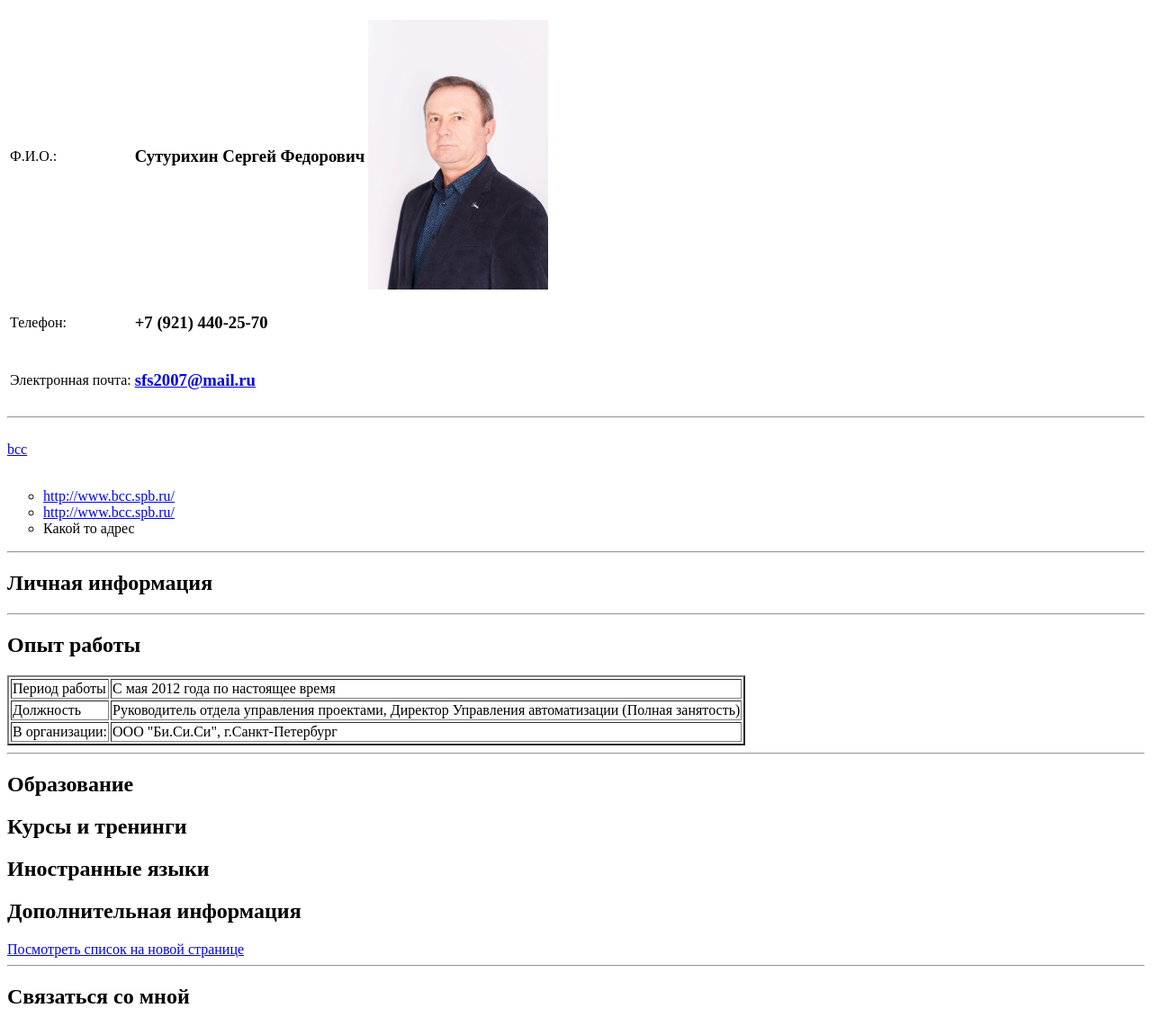
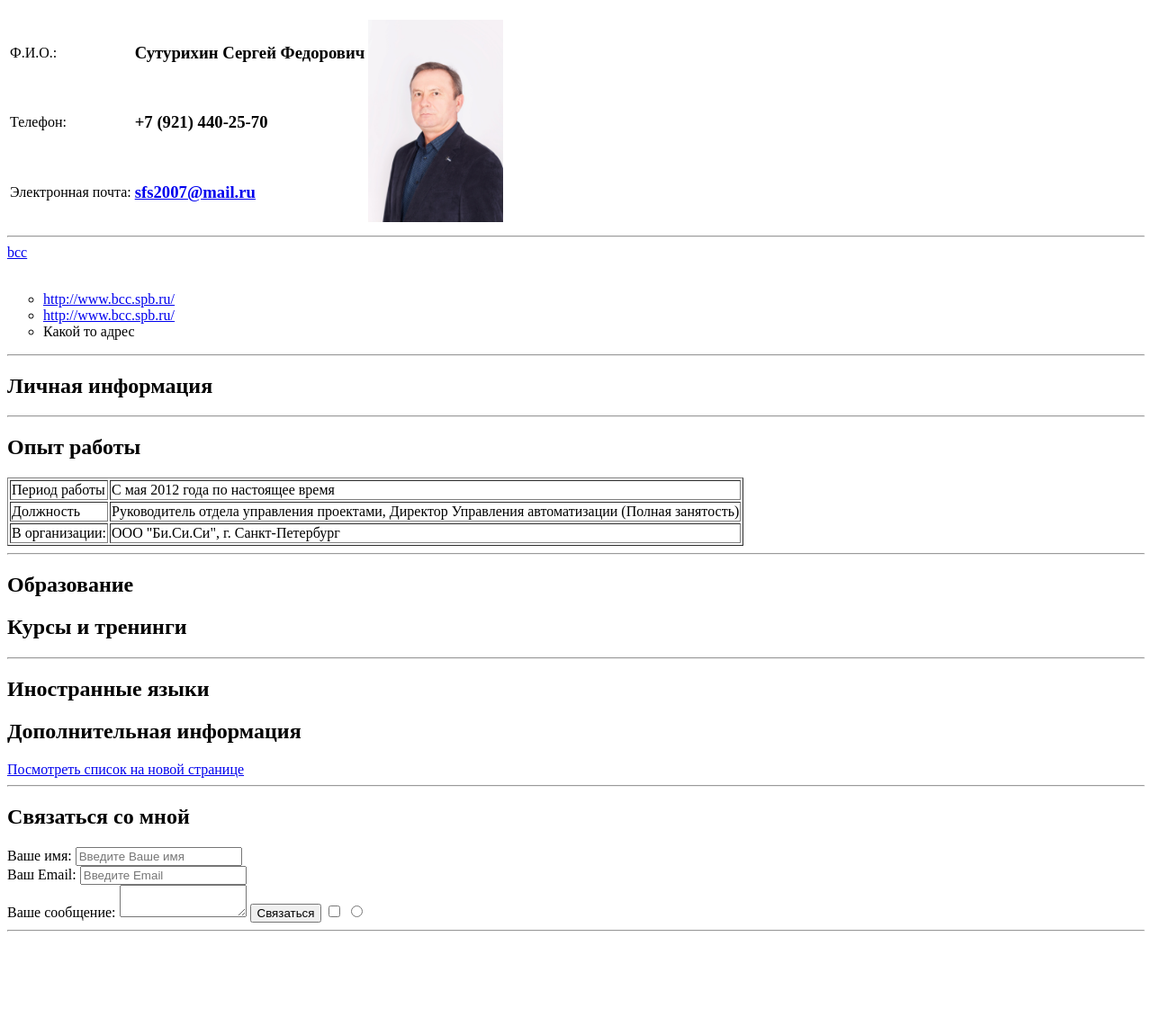
Before and after one commit to ssuturikhin/CV, a plain HTML site: page index.html in a window 1280 px wide. Shown: the part 61-1202 px from the top of the page at 90% size. After the commit the page ends 1105 px from the top, so only its background shows below. Drawn offline with Linux system fonts and the light colour scheme.

Commit message:
Add files via upload

```diff
--- a/index.html
+++ b/index.html
@@ -1,22 +1,26 @@
 <!DOCTYPE html>
 <html>
+
 <head>
-    <meta charset="UTF-8">
+    <meta charset="UTF-8" />
     <title>Var CV</title>
+    <link rel="stylesheet" href="styles\styles.css">
+
 </head>
+
 <body>
     <h1>Сутурихин Сергей Федорович</h1>
     <table>
         <tr>
             <td>
-           <p> Ф.И.О.:</p>
+                <p>Ф.И.О.:</p>
             </td>
             <td>
-            <h3>Сутурихин Сергей Федорович </h3>
+                <h3>Сутурихин Сергей Федорович</h3>
             </td>
 
-        <td>
-            <img src="avatar.jpg" width="200" alt="Foto">
+            <td rowspan="3">
+                <img src="avatar.jpg" width="150" alt="Foto" />
             </td>
         </tr>
         <tr>
@@ -24,7 +28,7 @@
                 <p>Телефон:</p>
             </td>
             <td>
-             <h3>+7 (921) 440-25-70  </h3>
+                <h3>+7 (921) 440-25-70</h3>
             </td>
         </tr>
         <tr>
@@ -32,30 +36,30 @@
                 <p>Электронная почта:</p>
             </td>
             <td>
-             <h3><a href="mailto:sfs2007@mail.ru" target="_blank"> sfs2007@mail.ru </a> </h3>
+                <h3>
+                    <a href="mailto:sfs2007@mail.ru" target="_blank">
+                        sfs2007@mail.ru
+                    </a>
+                </h3>
             </td>
         </tr>
-
     </table>
 
     <!-- <h1> Заголовок сайта h1 </h1>  -->
 
-   <hr>
+    <hr />
 
-   <br>
+    <!-- Варианты ссылки: -->
+    <a href="http://www.bcc.spb.ru/" target="_blank"> bcc </a>
+    <br />
 
-   <a href="http://www.bcc.spb.ru/" target="_blank"> bcc </a>
-   <br>
-
-   <br>
+    <br />
     <ul type="circle">
-
-    <li> <a href="http://www.bcc.spb.ru/"> http://www.bcc.spb.ru/ </a></li>
-    <li> <a href="http://www.bcc.spb.ru/"> http://www.bcc.spb.ru/ </a></li>
+        <li><a href="http://www.bcc.spb.ru/"> http://www.bcc.spb.ru/ </a></li>
+        <li><a href="http://www.bcc.spb.ru/"> http://www.bcc.spb.ru/ </a></li>
         <li>Какой то адрес</li>
-
     </ul>
-<hr>
+    <hr />
 
     <!-- <hr size="5" noshade width="200" color="red">  -->
     <!-- Это тег линии. могут быть аргументы например size="5" noshade width="200" color="red" -->
@@ -68,7 +72,7 @@
     <!-- <hr> -->
 
     <h2>Личная информация</h2>
-<hr>
+    <hr />
 
     <!-- <h2>Мои социальные сети</h2> -->
     <!-- <ul type="square">  -->
@@ -87,7 +91,7 @@
 
     <h2>Опыт работы</h2>
 
-<table border="2">
+    <table border="1">
         <tr>
             <td>Период работы</td>
             <td>С мая 2012 года по настоящее время</td>
@@ -95,30 +99,52 @@
 
         <tr>
             <td>Должность</td>
-    <td>Руководитель отдела управления проектами, Директор Управления автоматизации (Полная занятость)</td>
+            <td>
+                Руководитель отдела управления проектами, Директор Управления
+                автоматизации (Полная занятость)
+            </td>
         </tr>
 
         <tr>
             <td>В организации:</td>
-    <td>ООО "Би.Си.Си", г.Санкт-Петербург</td>
+            <td>ООО "Би.Си.Си", г. Санкт-Петербург</td>
         </tr>
-
     </table>
-<hr>
+    <hr />
 
     <h2>Образование</h2>
 
     <h2>Курсы и тренинги</h2>
+
+
+    <hr />
 
     <h2>Иностранные языки</h2>
 
     <h2>Дополнительная информация</h2>
     <a href="new.html"> Посмотреть список на новой странице</a>
 
-<hr>
+    <hr />
     <h2>Связаться со мной</h2>
+    <form action="/">
+        <label for="name">Ваше имя:</label>
+        <input type="text" id="name" placeholder="Введите Ваше имя">
+        <br>
+
+        <label for="email">Ваш Email:</label>
+        <input type="email" id="email" placeholder="Введите Email">
+        <br>
+
+        <label for="next">Ваше сообщение:</label>
+        <textarea name="" id="text" cols="15" rows="2"></textarea>
+
+        <input type="submit" value="Связаться">
+        <input type="checkbox">
+        <input type="radio">
 
 
+    </form>
+<hr>
+</body>
 
-</body>
 </html>
```
Also changed, not shown: index.js (added). Lines whose indentation alone changed are shown as unchanged.
